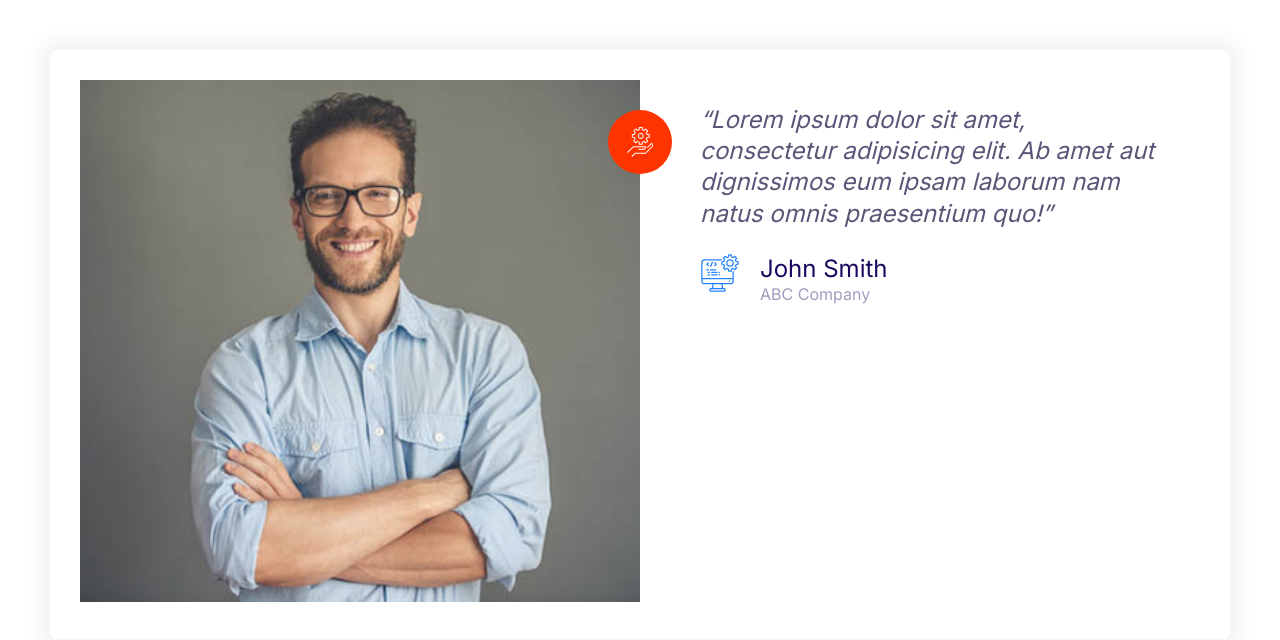
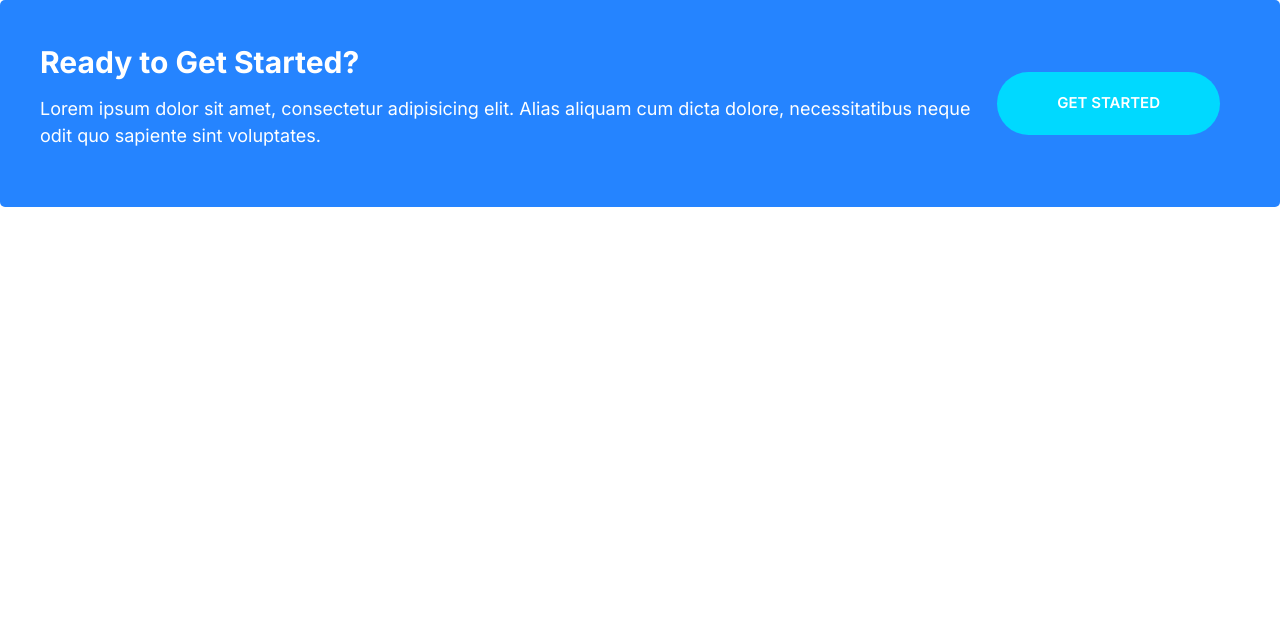
Before and after one commit to akirilow/kirilow-html-2, a plain HTML site: page index.html in a window 1280 px wide. Drawn offline with Linux system fonts and the light colour scheme.

Commit message:
Build the callouts component.

```diff
--- a/css/styles.css
+++ b/css/styles.css
@@ -230,6 +230,11 @@ a {
 .btn--outline:hover {
     background: var(--color-heading);
     color: #fff;
+}
+
+.btn--stretched {
+    padding-left: 6rem;
+    padding-right: 6rem;
 }
 
 .btn--block {
@@ -473,3 +478,45 @@ a {
         margin-left: 6rem;
     }
 }
+
+/* Callouts */
+.callout {
+    padding: 4rem;
+    border-radius: 5px;
+}
+
+.callout--primary {
+    background: var(--color-primary);
+    color: #fff;
+}
+
+.callout__heading {
+    color: #fff;
+    margin-top: 0;
+    font-size: 3rem;
+}
+
+.callout .btn {
+    justify-self: center;
+    align-self: center;
+
+}
+
+.callout__content {
+    text-align: center;
+}
+
+@media screen and (min-width: 768px) {
+    .callout .grid--1x2 {
+        grid-template-columns: 1fr auto;
+    }
+
+    .callout__content {
+        text-align: left;
+    }
+
+    .callout .btn {
+        justify-self: start;
+        margin: 0 2rem;
+    }
+}
--- a/index.html
+++ b/index.html
@@ -10,33 +10,14 @@
     <link rel="stylesheet" href="css/normalize.css" />
     <link rel="stylesheet" href="css/styles.css" />
 </head>
-<body style="padding: 5rem;">
-    <div class="card testimonial">
+<body>
+    <div class="callout callout--primary">
         <div class="grid grid--1x2">
-            <div class="testimonial__image">
-                <img src="images/testimonial.jpg" alt="A happy, smiling costumer">
-                <span class="icon-container icon-container--accent">
-                    <svg class="icon icon--white icon--small">
-                        <use xlink:href="images/sprite.svg#quotes"></use>
-                    </svg>
-                </span>
+            <div class="callout__content">
+                <h2 class="callout__heading">Ready to Get Started?</h2>
+                <p>Lorem ipsum dolor sit amet, consectetur adipisicing elit. Alias aliquam cum dicta dolore, necessitatibus neque odit quo sapiente sint voluptates.</p>
             </div>
-            <blockquote class="quote">
-                <p class="quote__text">Lorem ipsum dolor sit amet, consectetur adipisicing elit. Ab amet aut dignissimos eum ipsam laborum nam natus omnis praesentium quo!</p>
-                <footer>
-                    <div class="media">
-                        <div class="media__image">
-                            <svg class="icon icon--primary quote__line">
-                                <use xlink:href="images/sprite.svg#line"></use>
-                            </svg>
-                        </div>
-                        <div class="media__body">
-                            <h3 class="media__title quote__author">John Smith</h3>
-                            <p class="quote__organization">ABC Company</p>
-                        </div>
-                    </div>
-                </footer>
-            </blockquote>
+            <a href="#" class="btn btn--secondary btn--stretched">Get Started</a>
         </div>
     </div>
 </body>
```
Also changed, not shown: components/callouts.html (added, +9 -0 lines).
